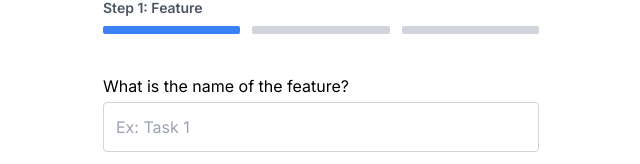
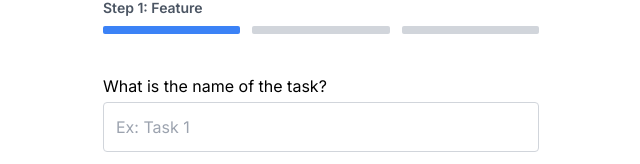
Before and after one commit to diegoptenorio/plan-it-better, a Next.js app: page / in a window 1280 px wide. Shown: the part 236-400 px from the top of the page, without its empty margins (319-959 px from the left). Built offline with nearby package versions, Linux system fonts and the light colour scheme.

Commit message:
task: Add button functionality

```diff
--- a/src/components/inputList/hooks.ts
+++ b/src/components/inputList/hooks.ts
@@ -5,7 +5,7 @@ export const useInputList = () => {
     const [inputList, setInputList] = useState([
         {
             id: 0,
-            label: 'What is the name of the feature?',
+            label: 'What is the name of the task?',
             placeholder: 'Ex: Task 1',
             remove: false,
             value: '',
```
